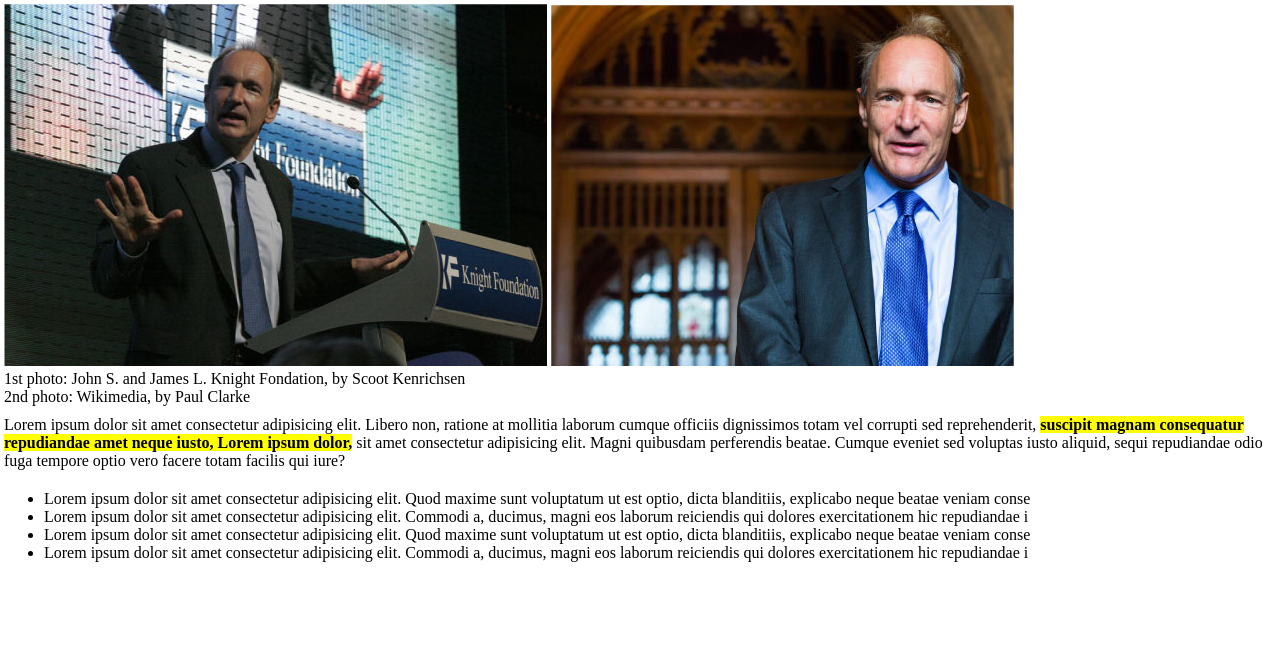
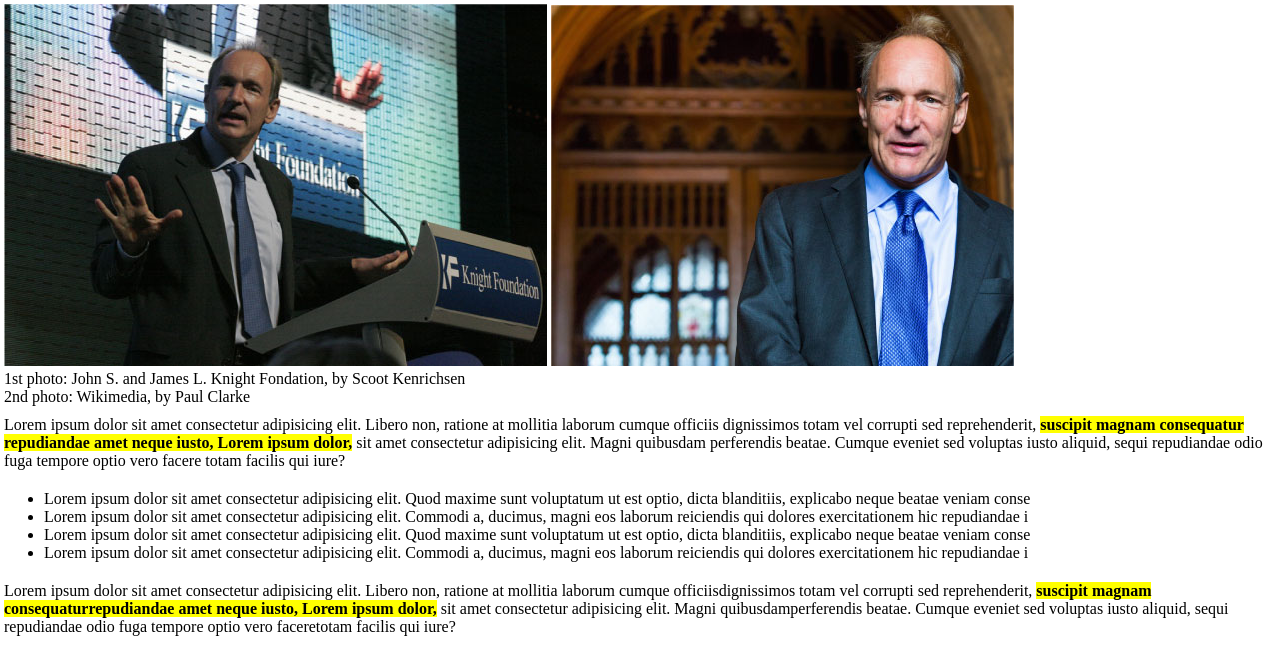
Before and after one commit to CarloColletti/html-css-booleaner, a plain HTML site: page index.html in a window 1280 px wide. Shown: the part 239-885 px from the top of the page. Before the commit the page ends 811 px from the top, so only its background shows below. Drawn offline with Linux system fonts and the light colour scheme.

Commit message:
aggiunta parte del testo sottostante

```diff
--- a/index.html
+++ b/index.html
@@ -45,7 +45,9 @@
 
             <!-- spazio per un'ipotetica table  -->
 
-
+            <p class="padding">
+                Lorem ipsum dolor sit amet consectetur adipisicing elit. Libero non, ratione at mollitia laborum cumque officiisdignissimos totam vel corrupti sed reprehenderit, <strong class="testo-evidenziato">suscipit magnam consequaturrepudiandae amet neque iusto, Lorem ipsum dolor,</strong> sit amet consectetur adipisicing elit. Magni quibusdamperferendis beatae. Cumque eveniet sed voluptas iusto aliquid, sequi repudiandae odio fuga tempore optio vero faceretotam facilis qui iure?
+            </p>
 
 
         </main>
```
